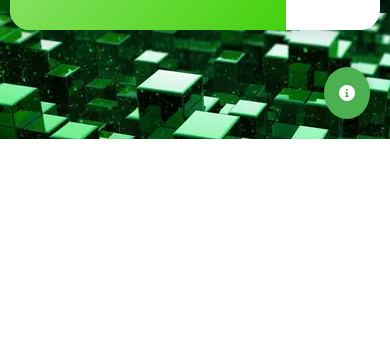
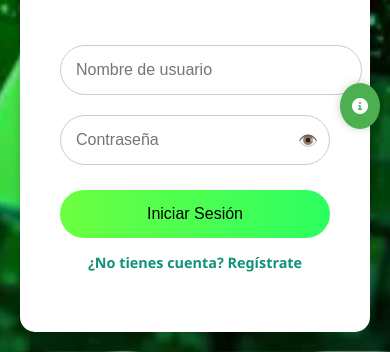
Before and after one commit to ftirado05/proyecto_plataforma, a plain HTML site: page login.html in a window 390 px wide. Shown: the part 705-1057 px from the top of the page. Before the commit the page ends 844 px from the top, so only its background shows below. Drawn offline with Linux system fonts and the light colour scheme; some packages are replaced by stand-ins of ours; a script that the page names is missing.

Commit message:
responsive_chatnew

```diff
--- a/login.css
+++ b/login.css
@@ -172,3 +172,58 @@ body {
     cursor: pointer;
     font-size: 1rem;
   }
+
+  @media (max-width: 768px) {
+    body {
+      flex-direction: column;
+      height: auto;
+      padding: 20px;
+      background-size: cover;
+      background-position: center;
+    }
+
+    .contenedor {
+      flex-direction: column;
+      width: 100%;
+      max-width: 400px;
+      margin: 0 auto;
+      border-radius: 15px;
+      box-shadow: 0 0 10px rgba(0,0,0,0.2);
+      background-color: white;
+    }
+
+    .bienvenida,
+    .formulario {
+      width: 100%;
+      padding: 20px;
+      box-sizing: border-box;
+    }
+
+    .formulario {
+      display: flex;
+      flex-direction: column;
+      align-items: center;
+    }
+
+    .formulario h2 img {
+      height: 90px;
+      margin-bottom: 20px;
+    }
+
+    .formulario input,
+    .formulario .button {
+      width: 100%;
+      font-size: 1em;
+    }
+
+    .login-register-links {
+      text-align: center;
+      font-size: 0.9em;
+    }
+
+    .floating-icon {
+      bottom: 10px;
+      right: 10px;
+      padding: 12px;
+    }
+  }
--- a/login.html
+++ b/login.html
@@ -7,8 +7,21 @@
   <link rel="stylesheet" href="login.css"> <!-- Enlaza el archivo CSS -->
   <link rel="stylesheet" href="https://cdnjs.cloudflare.com/ajax/libs/font-awesome/6.0.0-beta3/css/all.min.css">
   <link rel="icon" type="image/x-icon" href="./img/icono2.ico">
-<script src="//code.tidio.co/r6wzcjsrdfj2eljthqlnxxi6zcscio2q.js" async></script>
-<script src="https://cdn.jsdelivr.net/npm/sweetalert2@11"></script>
+<!--<script src="//code.tidio.co/r6wzcjsrdfj2eljthqlnxxi6zcscio2q.js" async></script>-->
+<!--Start of Tawk.to Script-->
+<script type="text/javascript">
+  var Tawk_API=Tawk_API||{}, Tawk_LoadStart=new Date();
+  (function(){
+  var s1=document.createElement("script"),s0=document.getElementsByTagName("script")[0];
+  s1.async=true;
+  s1.src='https://embed.tawk.to/6816d3655b739d191a529045/1iqcijgtp';
+  s1.charset='UTF-8';
+  s1.setAttribute('crossorigin','*');
+  s0.parentNode.insertBefore(s1,s0);
+  })();
+  </script>
+  <!--End of Tawk.to Script-->
+  <script src="https://cdn.jsdelivr.net/npm/sweetalert2@11"></script>
 </head>
 <body>
   <a href="./Manual/MANUAL_SMARTENERGY.pdf" class="floating-icon" target="_blank" style="background-color: #4CAF50;">
```
Also changed, not shown: index.html (+14 -1 lines).
